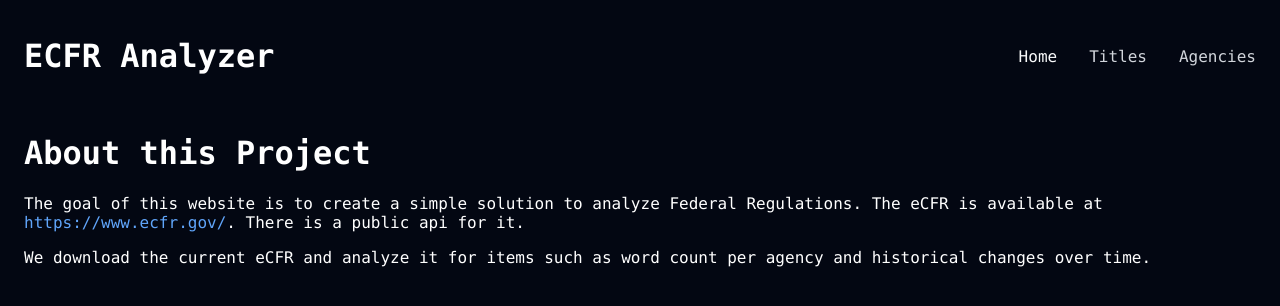
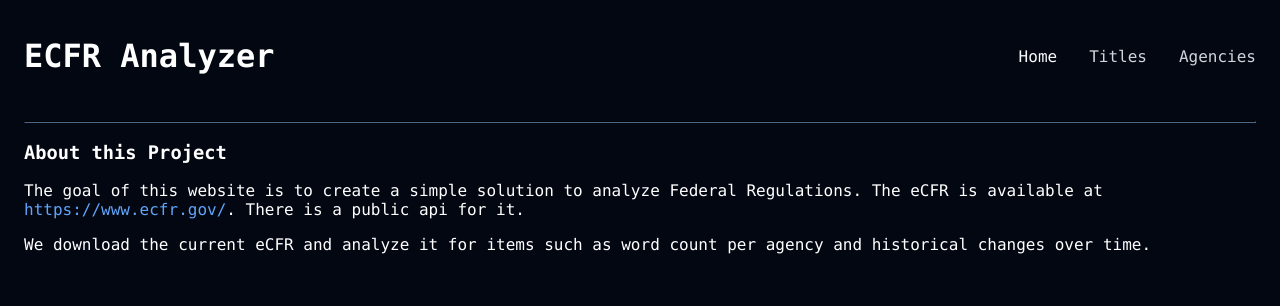
Before and after one commit to infolock/eCFR_Analyzer_frontend, a React (Create React App) app: page / in a window 1280 px wide. Shown: the top 306 px of the page. Built offline with nearby package versions, Linux system fonts and the light colour scheme.

Commit message:
add body divider

```diff
--- a/src/App.css
+++ b/src/App.css
@@ -88,3 +88,7 @@ body {
         }
     }
 }
+
+hr.body-divider {
+    border-color: #1f2937;
+}
--- a/src/App.tsx
+++ b/src/App.tsx
@@ -8,7 +8,7 @@ import AgencyDetails from './components/AgencyDetails';
 const MainPage = () => {
     return (
         <div>
-            <h1>About this Project</h1>
+            <h3>About this Project</h3>
             <p>
                 The goal of this website is to create a simple solution to analyze Federal Regulations. The eCFR is available at{' '}
                 <a href="https://www.ecfr.gov">https://www.ecfr.gov/</a>. There is a public api for it.
@@ -51,6 +51,7 @@ const App = () => (
                 </div>
             </div>
         </header>
+        <hr className="body-divider" />
         <main id="main-content">
             <Routes>
                 <Route path="/" element={<MainPage />} />
```
